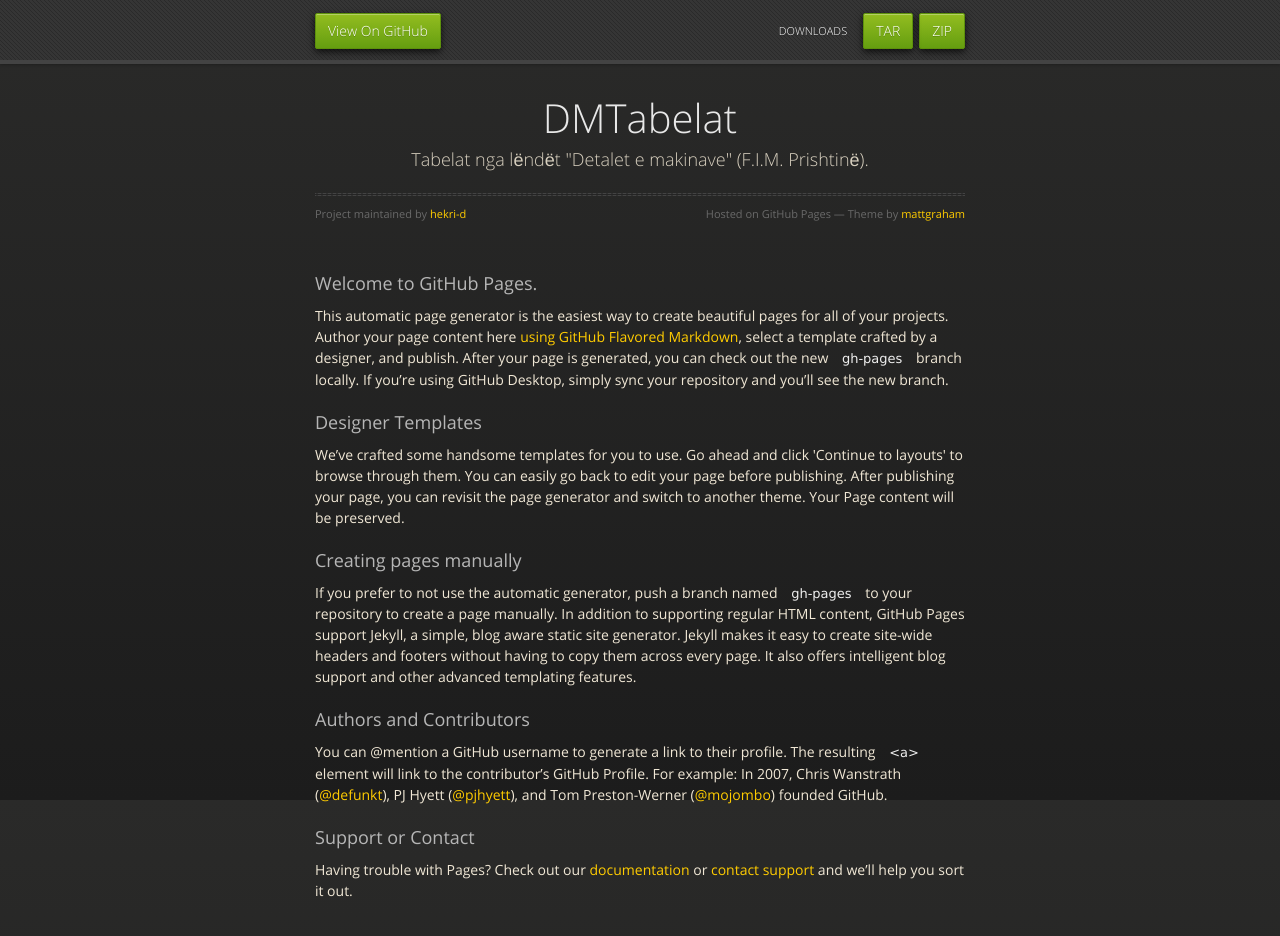
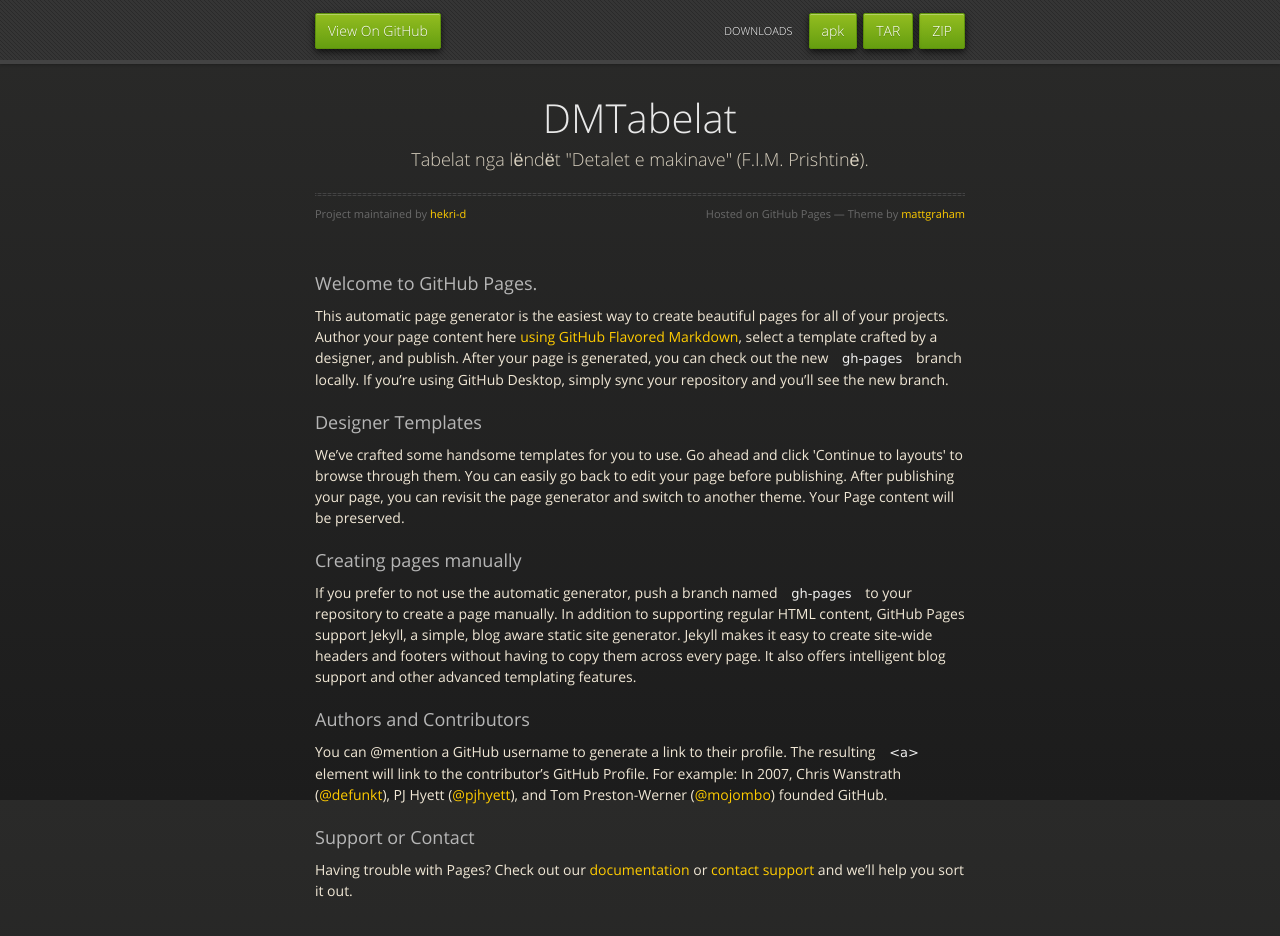
Before and after one commit to hekri-d/DMTabelat, a plain HTML site: page index.html in a window 1280 px wide. Drawn offline with nearby package versions, Linux system fonts and the light colour scheme.

Commit message:
Added apk download button.

```diff
--- a/index.html
+++ b/index.html
@@ -23,6 +23,7 @@
           <li class="fork"><a href="https://github.com/hekri-d/DMTabelat">View On GitHub</a></li>
           <li class="downloads"><a href="https://github.com/hekri-d/DMTabelat/zipball/master">ZIP</a></li>
           <li class="downloads"><a href="https://github.com/hekri-d/DMTabelat/tarball/master">TAR</a></li>
+          <li class="downloads"><a href="https://github.com/hekri-d/DMTabelat/releases/download/v0.8/DMTabelatAndroidApp.zip">apk</a></li>
           <li class="title">DOWNLOADS</li>
         </nav>
       </div><!-- end header -->
```
